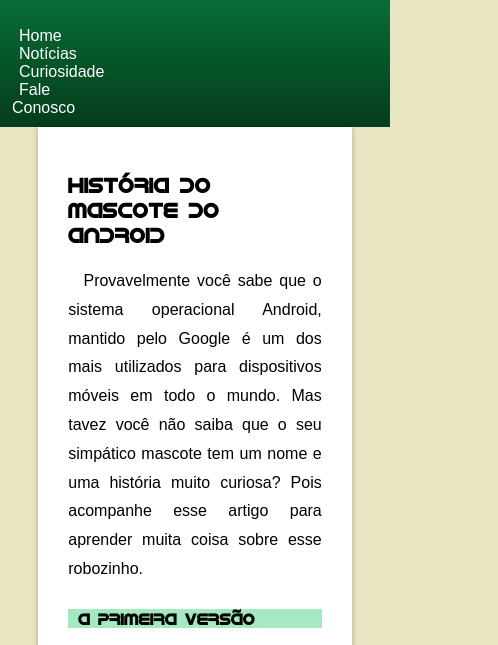
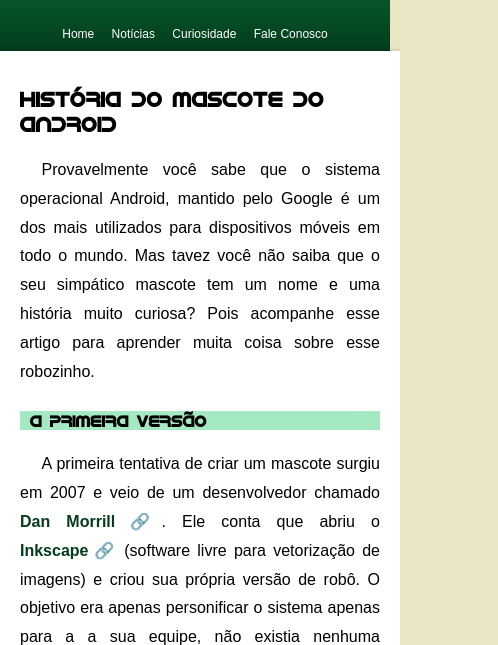
Before and after one commit to devruanmateus/projeto-android, a plain HTML site: page index.html in a window 390 px wide. Shown: the part 177-822 px from the top of the page, 498 px wide, since content can reach past the window. Drawn offline with Linux system fonts and the light colour scheme.

Commit message:
Update style

```diff
--- a/style.css
+++ b/style.css
@@ -55,7 +55,7 @@ nav li:hover {
 }
 
 main {
-    display: block;
+    display: table;
     background-color: #fff;
     margin: auto;
     width: 65%;
@@ -189,6 +189,15 @@ footer cite {
 
 @media only screen and (max-width: 768px) {
 
+    body {
+        overflow-x: hidden; /* Evita a barra de rolagem horizontal */
+    }
+
+    main {
+        width: 90%; /* Ajusta a largura do conteúdo principal */
+        padding: 20px; /* Ajusta o espaçamento */
+    }
+
     #subtitulo-do-site {
         margin: 0px 20px 15px 20px;
     }
@@ -198,8 +207,9 @@ footer cite {
     }
 
     nav {
-        width: 12px;
+        font-size: 12px;
         text-align: center;
+        margin-left: 0;
     }
 
     .subtitulos {
@@ -226,7 +236,7 @@ footer cite {
         border: 10px solid #043C1C;
         border-left: 30px solid #043C1C;
         border-right: 30px solid #043C1C;
-        width: 370px;
-        height: 315px;
+        width: auto;
+        height: auto;
     }
 }
```
